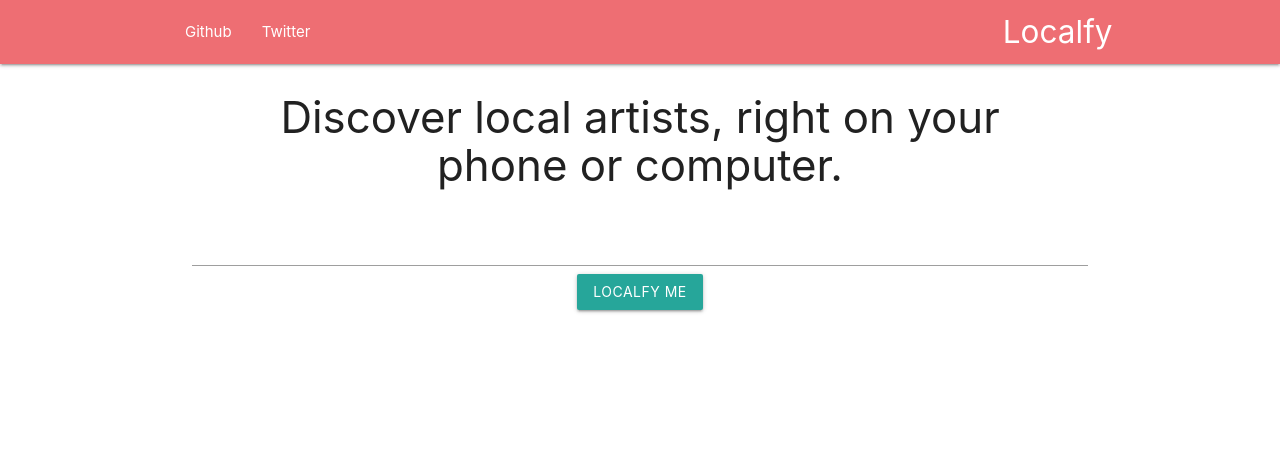
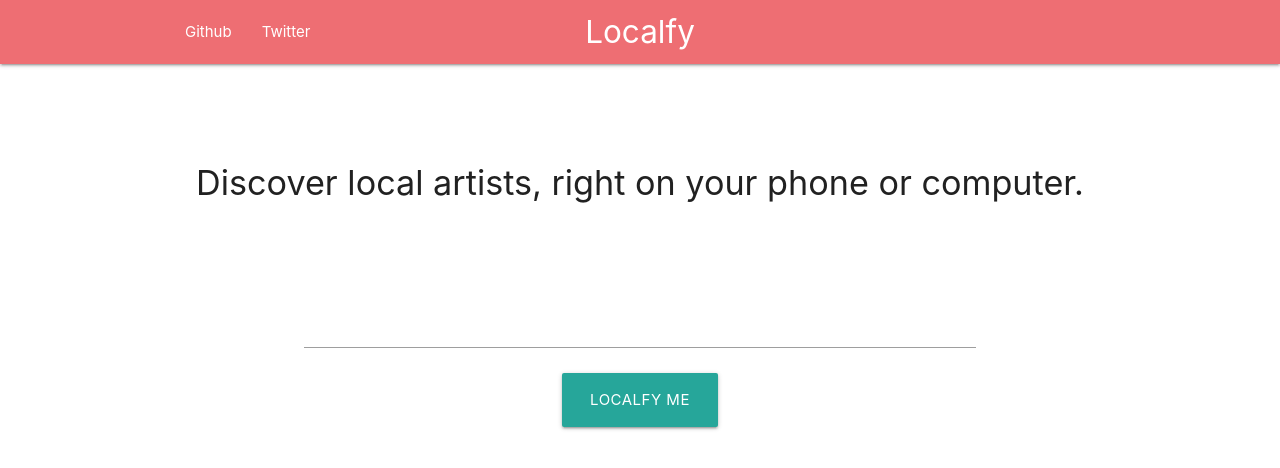
Before and after one commit to bryantee/localfy-app, a plain HTML site: page index.html in a window 1280 px wide. Drawn offline with nearby package versions, Linux system fonts and the light colour scheme; some packages are replaced by stand-ins of ours.

Commit message:
Clean up style: Make buttons bigger and more readable

```diff
--- a/css/main-material.css
+++ b/css/main-material.css
@@ -3,7 +3,7 @@
 }
 
 .logo {
-  margin-right: 5px;
+  margin-right: inherit;;
 }
 
 @media (min-width: 700px) {
@@ -11,10 +11,13 @@
     width: 75%;
     margin: 0 auto;
   }
+  #location {
+    width: 75%;
+  }
 }
 
 .tag-line {
-  margin: 30px;
+  margin: 100px auto;
   text-align: center;
 }
 
@@ -23,11 +26,14 @@
 }
 
 #location {
-  marign-top: 45px;
+  margin: 25px auto;
+  display: block;
+  text-align: center;
+  font-size: 1.25em;
 }
 
-.btn {
-  margin: 0 auto;
+.btn, .btn-large {
+  margin: 15px auto;
   display: block;
 }
 
--- a/index.html
+++ b/index.html
@@ -18,16 +18,16 @@
           <li><a href="https://twitter.com/bryanswagerty">Twitter</a></li>
         </ul>
       </div>
-      <div class="brand-logo right">Localfy</div>
+      <div class="brand-logo center">Localfy</div>
     </div>
   </nav>
   <div class="artists-container container row">
-    <h3 class="tag-line">Discover local artists, right on your phone or computer.</h1>
+    <h4 class="tag-line">Discover local artists, right on your phone or computer.</h4>
     <input onFocus="geolocate()" id="location" type="text">
-    <button class="localfy-btn waves-effect waves-light btn">Localfy Me</button>
+    <button class="localfy-btn waves-effect waves-light btn-large">Localfy Me</button>
   </div>
   <div class="bottom-panel">
-    <button class="waves-effect waves-light btn load-more-btn">Load More Artists</button>
+    <button class="waves-effect waves-light btn-large load-more-btn">Load More Artists</button>
   </div>
   <script
   src="https://code.jquery.com/jquery-3.1.1.min.js"
--- a/js/main.js
+++ b/js/main.js
@@ -5,7 +5,7 @@ var autocomplete;
 
 $(document).ready(function() {
   $(".localfy-btn").on("click", function() {
-    $(".load-more-btn").show();
+    $(".load-more-btn").css("display", "block");
     var location = locationToString();
     getRequest(location, state.artistCount);
   });
```
